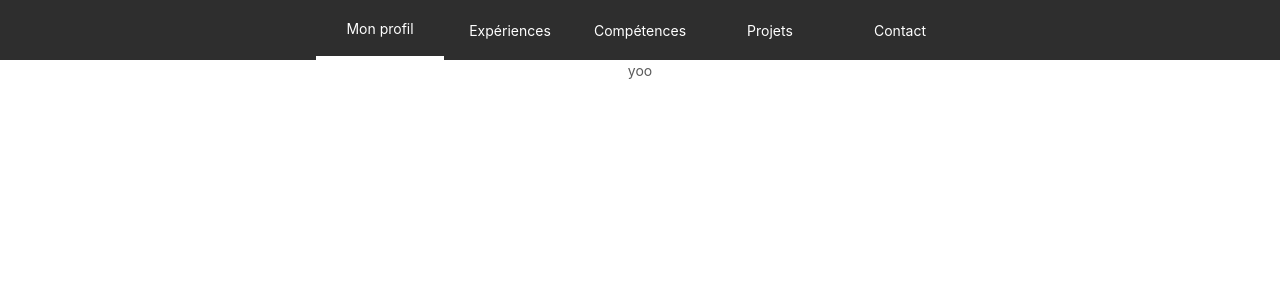
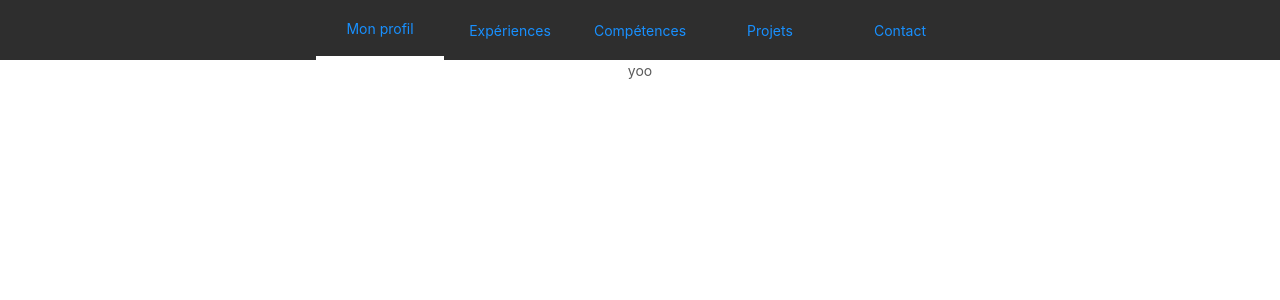
Before and after one commit to arnaud9145/cv, a React (Create React App) app: page / in a window 1280 px wide. Shown: the top 300 px of the page. Built offline with nearby package versions, Linux system fonts and the light colour scheme.

Commit message:
Added Link instead of onclick

```diff
--- a/package.json
+++ b/package.json
@@ -6,6 +6,7 @@
     "antd": "^3.23.5",
     "react": "^16.10.1",
     "react-dom": "^16.10.1",
+    "react-router-dom": "^5.1.2",
     "react-scripts": "3.1.2"
   },
   "scripts": {
--- a/src/App.js
+++ b/src/App.js
@@ -1,9 +1,14 @@
 import React from 'react'
 import './App.css'
 import 'antd/dist/antd.css'
+import { BrowserRouter as Router } from 'react-router-dom'
 import Main from './Main'
 function App() {
-  return <Main />
+  return (
+    <Router>
+      <Main />
+    </Router>
+  )
 }
 
 export default App
--- a/src/components/Button.jsx
+++ b/src/components/Button.jsx
@@ -4,7 +4,6 @@ import './styles/button.css'
 const Button = props => (
     <button
         className={props.selected ? 'selected' : ''}
-        onClick={props.onClick}
         type='primary'
     >
         {props.children}
--- a/src/components/Header.jsx
+++ b/src/components/Header.jsx
@@ -1,24 +1,34 @@
 import React from 'react'
 import Button from './Button'
-
+import { Link } from 'react-router-dom'
 import './styles/header.css'
 
 const Header = props => (
     <header>
-        <Button selected={props.selected === 'profile'} onClick={() => props.onChange('profile')}>
-            Mon profil
+        <Button selected={props.selected === 'profile'}>
+            <Link to='/'>
+                Mon profil
+            </Link>
         </Button>
-        <Button selected={props.selected === 'experiences'} onClick={() => props.onChange('experiences')}>
-            Expériences
+        <Button selected={props.selected === 'experiences'}>
+            <Link to='/experiences'>
+                Expériences
+            </Link>
         </Button>
-        <Button selected={props.selected === 'abilities'} onClick={() => props.onChange('abilities')}>
-            Compétences
+        <Button selected={props.selected === 'abilities'}>
+            <Link to='/abilities'>
+                Compétences
+            </Link>
         </Button>
-        <Button selected={props.selected === 'projects'} onClick={() => props.onChange('projects')}>
-            Projets
+        <Button selected={props.selected === 'projects'}>
+            <Link to='/projects'>
+                Projets
+            </Link>
         </Button>
-        <Button selected={props.selected === 'contact'} onClick={() => props.onChange('contact')}>
-            Contact
+        <Button selected={props.selected === 'contact'}>
+            <Link to='/contact'>
+                Contact
+            </Link>
         </Button >
     </header>)
 
```
Also changed, not shown: 1 other file (tests, documents, lock files or other folders).
